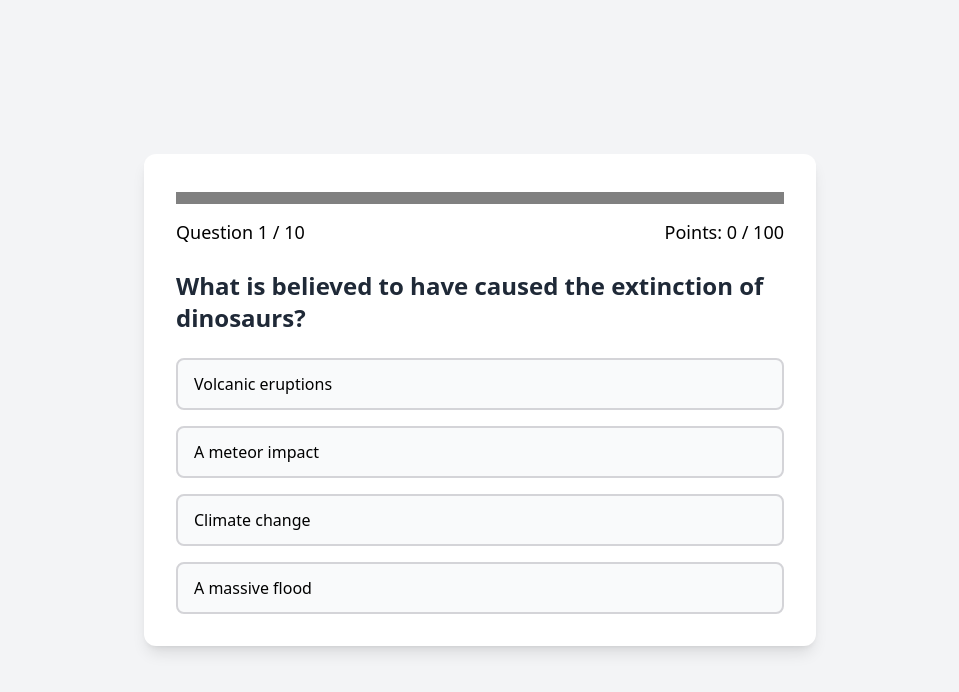
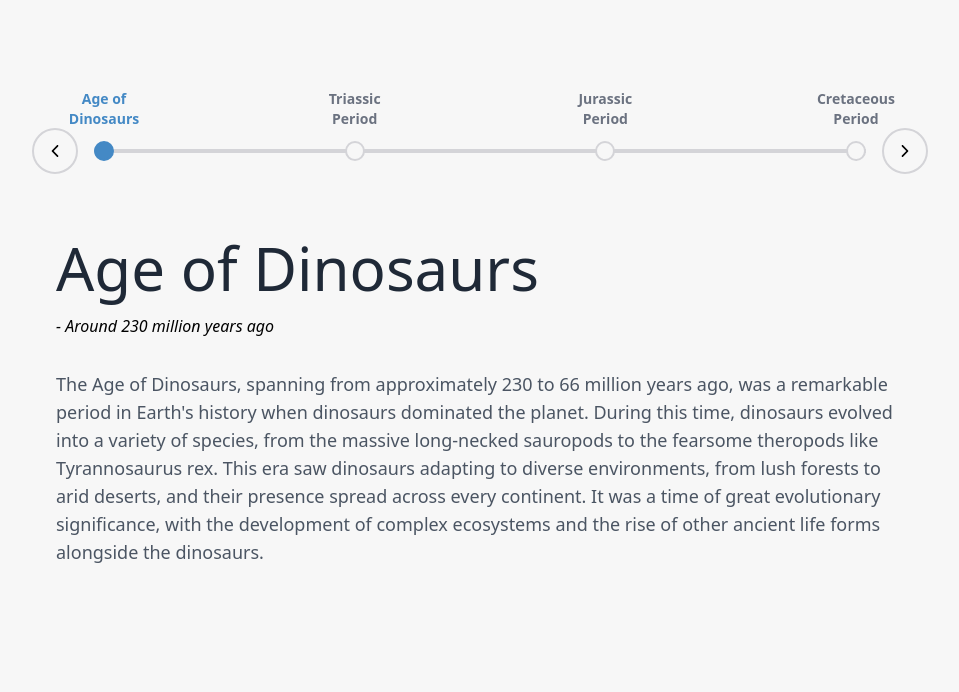
Before and after one commit to Predrag-Jandric/Pangea-Dino-Museum, a React (Vite) app: page / in a window 1280 px wide. Shown: the top 692 px of the page, without its empty margins (160-1119 px from the left). Built offline with nearby package versions, Linux system fonts and the light colour scheme.

Commit message:
will ADD: styling for timeline component  and i did testing to make sure everything works, which it does

```diff
--- a/src/App.jsx
+++ b/src/App.jsx
@@ -1,13 +1,15 @@
 // import LandingPage from "./components/LandingPage";
 // import Test from "./components/Test";
-import Quiz from "./components/Quiz";
+// import Quiz from "./components/Quiz";
+import Timeline from "./components/Timeline";
 
 function App() {
   return (
     <div className="">
       {/* <LandingPage /> */}
       {/* <Test /> */}
-      <Quiz />
+      {/* <Quiz /> */}
+      <Timeline />
     </div>
   );
 }
--- a/src/components/Timeline.jsx
+++ b/src/components/Timeline.jsx
@@ -17,15 +17,19 @@ function Timeline() {
     );
   };
   return (
-    <div>
-      <div>
-        <button onClick={handlePrev}>
+    <div className="flex flex-col items-center py-32 p-8 bg-[#F7F7F7]">
+      <div className="flex items-center justify-between w-full max-w-4xl">
+        <button
+          onClick={handlePrev}
+          className="p-3 rounded-full border-2 border-grayOne text-lg  hover:border-primary transition-all hover:text-primary"
+        >
           <IoIosArrowBack />
         </button>
 
-        <div>
-          <div>
+        <div className="relative flex-1 mx-4">
+          <div className="absolute top-1/2 left-0 right-0 h-1 bg-grayOne transform -translate-y-1/2">
             <div
+              className="h-1 bg-primary transition-all duration-500"
               style={{
                 width: `${
                   (selectedIndex / (timelineEvents.length - 1)) * 100
@@ -34,26 +38,49 @@ function Timeline() {
             ></div>
           </div>
 
-          <div>
+          <div className="flex justify-between items-center relative z-10">
             {timelineEvents.map((event, index) => (
-              <div key={index} onClick={() => setSelectedIndex(index)}>
-                <span>{event.title}</span>
+              <div
+                key={index}
+                onClick={() => setSelectedIndex(index)}
+                className="relative  py-1 cursor-pointer flex flex-col items-center"
+              >
+                <span
+                  className={`absolute -top-14 p-2 text-center w-23 text-sm font-semibold  ${
+                    index === selectedIndex ? "text-primary" : "text-gray-500"
+                  }`}
+                >
+                  {event.title}
+                </span>
 
-                <div></div>
+                <div
+                  className={`w-5 h-5 rounded-full ${
+                    index <= selectedIndex
+                      ? "bg-primary delay-300 border-primary"
+                      : "bg-[#F7F7F7] delay-0 border-grayOne hover:bg-primary"
+                  } border-2 transform -translate-y-0 transition-colors`}
+                ></div>
               </div>
             ))}
           </div>
         </div>
 
-        <button onClick={handleNext}>
+        <button
+          onClick={handleNext}
+          className="p-3 rounded-full border-2 border-grayOne text-lg  hover:border-primary transition-all hover:text-primary"
+        >
           <IoIosArrowForward />
         </button>
       </div>
 
-      <div>
-        <h2>{timelineEvents[selectedIndex].title}</h2>
+      <div className="mt-10 p-6 flex flex-col gap-4 w-full max-w-4xl">
+        <h2 className="text-6xl text-gray-800">
+          {timelineEvents[selectedIndex].title}
+        </h2>
         <p className="italic">- {timelineEvents[selectedIndex].time}</p>
-        <p>{timelineEvents[selectedIndex].description}</p>
+        <p className="mt-4 text-lg text-gray-600">
+          {timelineEvents[selectedIndex].description}
+        </p>
       </div>
     </div>
   );
```
